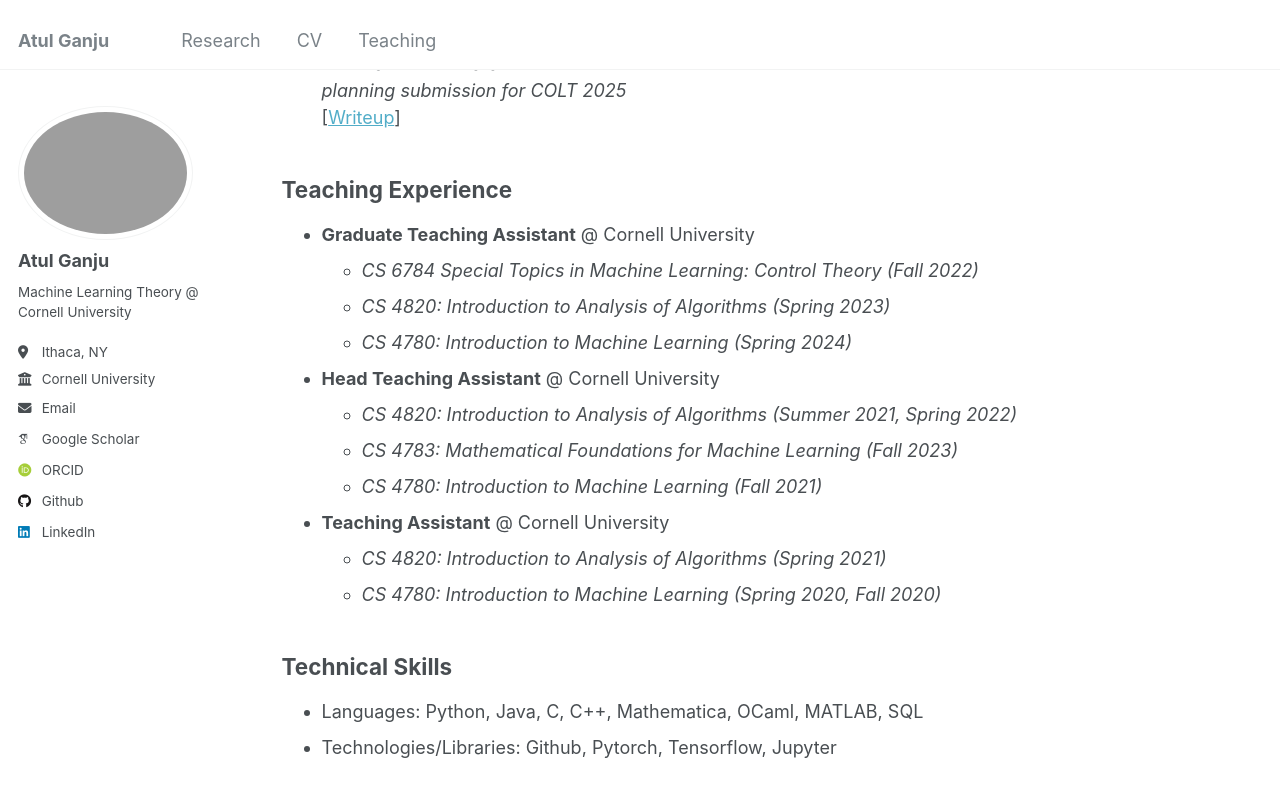
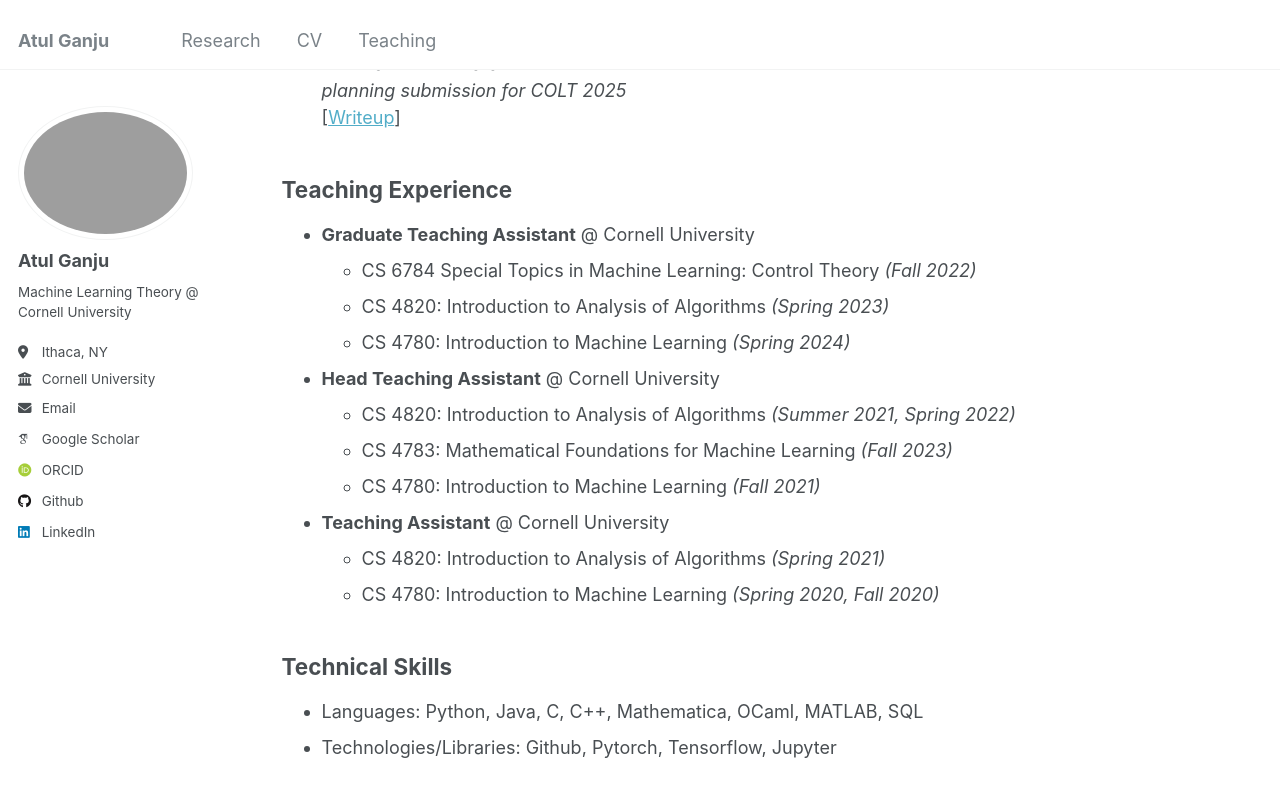
Before and after one commit to atulganju/atulganju.github.io, a Jekyll site: the page built from _pages/cv.md, in a window 1280 px wide and 900 px high, scrolled down 1427 px. Shown: the top 797 px of the window. Built offline with Jekyll 4.4.1, drawn with Linux system fonts in a browser that asks for light colours; some web fonts are replaced.

Commit message:
Update cv.md

```diff
--- a/_pages/cv.md
+++ b/_pages/cv.md
@@ -54,18 +54,18 @@ redirect_from:
 ## Teaching Experience
 
 * **Graduate Teaching Assistant** @ Cornell University
-  * *CS 6784 Special Topics in Machine Learning: Control Theory (Fall 2022)*
-  * *CS 4820: Introduction to Analysis of Algorithms (Spring 2023)*
-  * *CS 4780: Introduction to Machine Learning (Spring 2024)*
+  * CS 6784 Special Topics in Machine Learning: Control Theory *(Fall 2022)*
+  * CS 4820: Introduction to Analysis of Algorithms *(Spring 2023)*
+  * CS 4780: Introduction to Machine Learning *(Spring 2024)*
 
 * **Head Teaching Assistant** @ Cornell University
-  * *CS 4820: Introduction to Analysis of Algorithms (Summer 2021, Spring 2022)*
-  * *CS 4783: Mathematical Foundations for Machine Learning (Fall 2023)*
-  * *CS 4780: Introduction to Machine Learning (Fall 2021)*
+  * CS 4820: Introduction to Analysis of Algorithms *(Summer 2021, Spring 2022)*
+  * CS 4783: Mathematical Foundations for Machine Learning *(Fall 2023)*
+  * CS 4780: Introduction to Machine Learning *(Fall 2021)*
 
 * **Teaching Assistant** @ Cornell University
-  * *CS 4820: Introduction to Analysis of Algorithms (Spring 2021)*
-  * *CS 4780: Introduction to Machine Learning (Spring 2020, Fall 2020)*
+  * CS 4820: Introduction to Analysis of Algorithms *(Spring 2021)*
+  * CS 4780: Introduction to Machine Learning *(Spring 2020, Fall 2020)*
 
 
 ## Technical Skills
```
